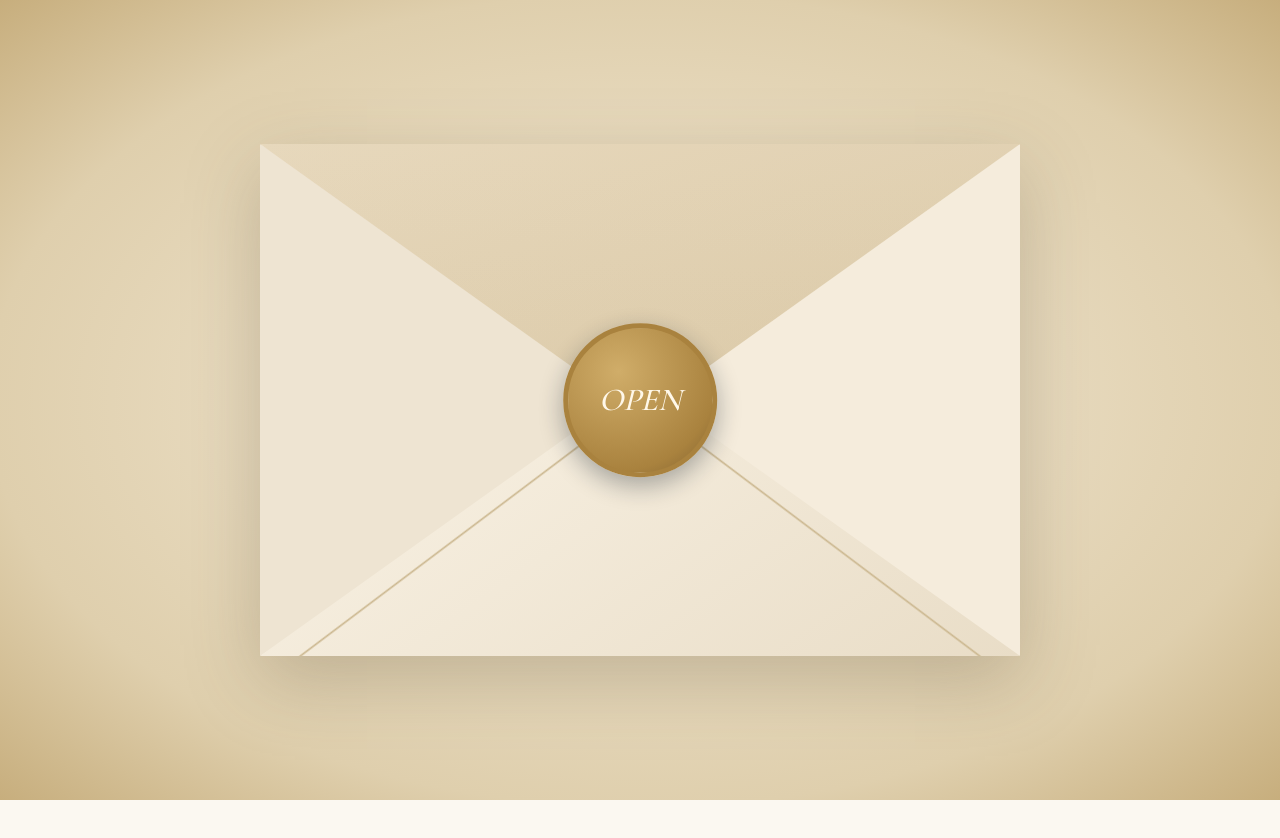
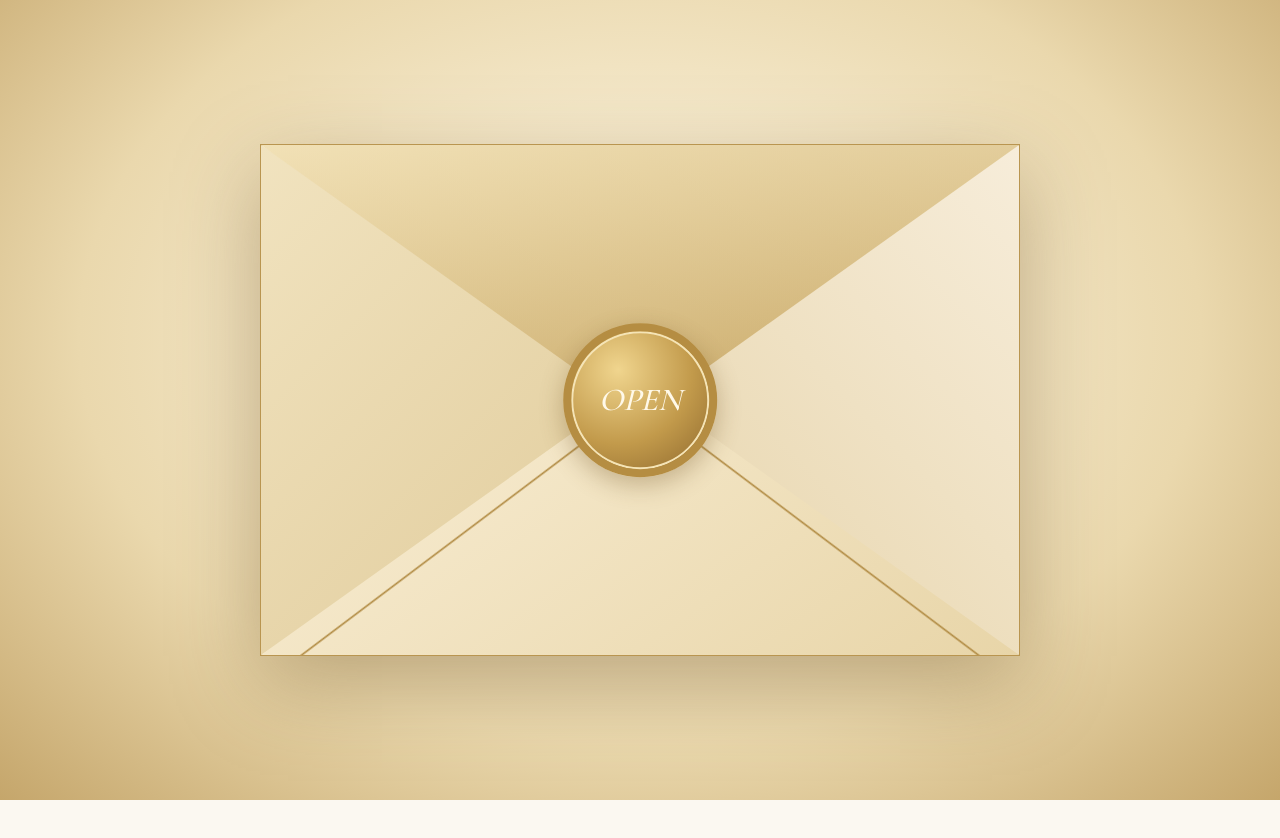
Before and after one commit to ourweddingms/wedding-invitation, a plain HTML site: page index.html in a window 1280 px wide. Shown: the top 838 px of the page. Drawn offline with nearby package versions, Linux system fonts and the light colour scheme.

Commit message:
Add files via upload

```diff
--- a/index.html
+++ b/index.html
@@ -312,6 +312,52 @@ h2{color:#80643b}
 }
 </style>
 
+
+<style id="force-gold-envelope-final">
+/* Final high-specificity override: every envelope layer uses champagne / antique gold. */
+#openingCover.opening-cover{
+ background:radial-gradient(ellipse at 50% 42%,#fff9e9 0%,#ead8ad 62%,#c5a66b 100%) !important;
+}
+#openingCover .envelope{
+ background:linear-gradient(135deg,#f8edcf 0%,#d9bd7c 42%,#f4e5bd 70%,#c8a45f 100%) !important;
+ border:1px solid #b99550 !important;
+ box-shadow:0 28px 80px #70532366, inset 0 0 0 7px #fff8e6 !important;
+}
+#openingCover .envelope-paper{
+ background:linear-gradient(135deg,#fffdf6 0%,#f4ead2 48%,#e6d4aa 100%) !important;
+ border:1px solid #c8a967 !important;
+}
+#openingCover .envelope-left{
+ background:linear-gradient(135deg,#f1e3bf,#d9c18b) !important;
+}
+#openingCover .envelope-right{
+ background:linear-gradient(225deg,#f7edda,#dfc995) !important;
+}
+#openingCover .envelope-bottom{
+ background:linear-gradient(145deg,#fff7e5 0%,#e8d5a8 100%) !important;
+}
+#openingCover .envelope-flap{
+ background:linear-gradient(160deg,#e8d19a 0%,#c7a45d 48%,#f2e2b9 100%) !important;
+}
+#openingCover .envelope-flap:after{
+ background:linear-gradient(180deg,#fff8df66,#9c78301c) !important;
+}
+#openingCover .envelope-seam{
+ background:
+ linear-gradient(143deg,transparent 49.82%,#b18b43 50%,transparent 50.2%),
+ linear-gradient(217deg,transparent 49.82%,#b18b43 50%,transparent 50.2%) !important;
+}
+#openingCover .envelope-seal{
+ background:radial-gradient(circle at 34% 28%,#f0d58e 0%,#c29a4b 55%,#8e682d 100%) !important;
+ border:8px solid #b58d42 !important;
+ color:#fff9e9 !important;
+ box-shadow:0 8px 24px #6c4d1e55,inset 0 0 0 2px #f5e4b6 !important;
+}
+#openingCover .envelope-caption{color:#80602d !important}
+#openingCover .envelope-caption small{color:#9a773a !important}
+#openingCover .envelope-caption strong{color:#735525 !important}
+</style>
+
 </head>
 <body>
 
```
